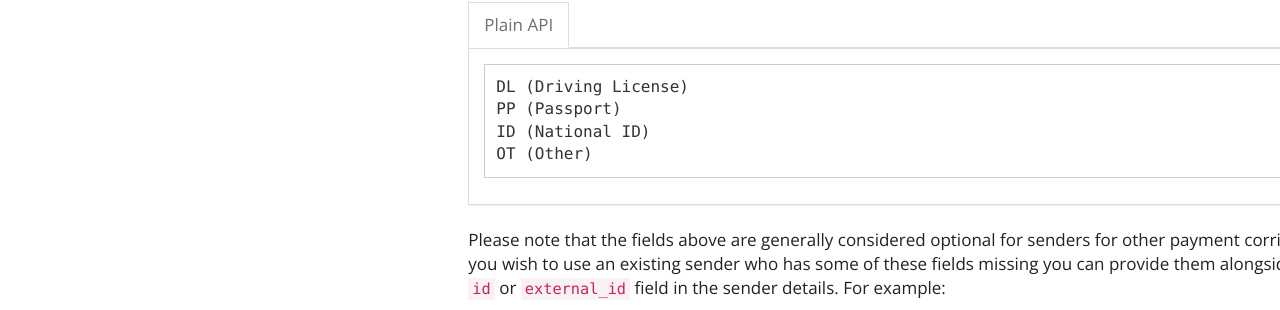
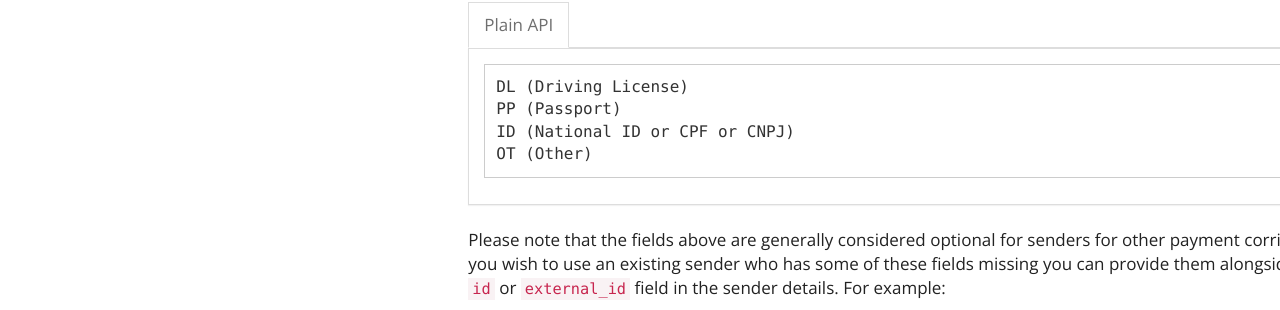
Before and after one commit to transferzero/api-documentation, a Jekyll site: the page built from _docs/individual-payments.md, in a window 1280 px wide and 900 px high, scrolled down 28591 px. Shown: the part 183-493 px from the top of the window. Built offline with Jekyll 4.4.1, drawn with Linux system fonts in a browser that asks for light colours; nearby versions of some CDN libraries; comment, search, counter and statistics services are not loaded.

Commit message:
BTA-11617-add-sender-identification-to-brl-bank

````diff
--- a/_includes/corridors/brl-bank.md
+++ b/_includes/corridors/brl-bank.md
@@ -404,7 +404,7 @@ The accepted `identification_type`s are:
 ```
 DL (Driving License)
 PP (Passport)
-ID (National ID)
+ID (National ID or CPF or CNPJ)
 OT (Other)
 ```
 {% endcapture %}
````
